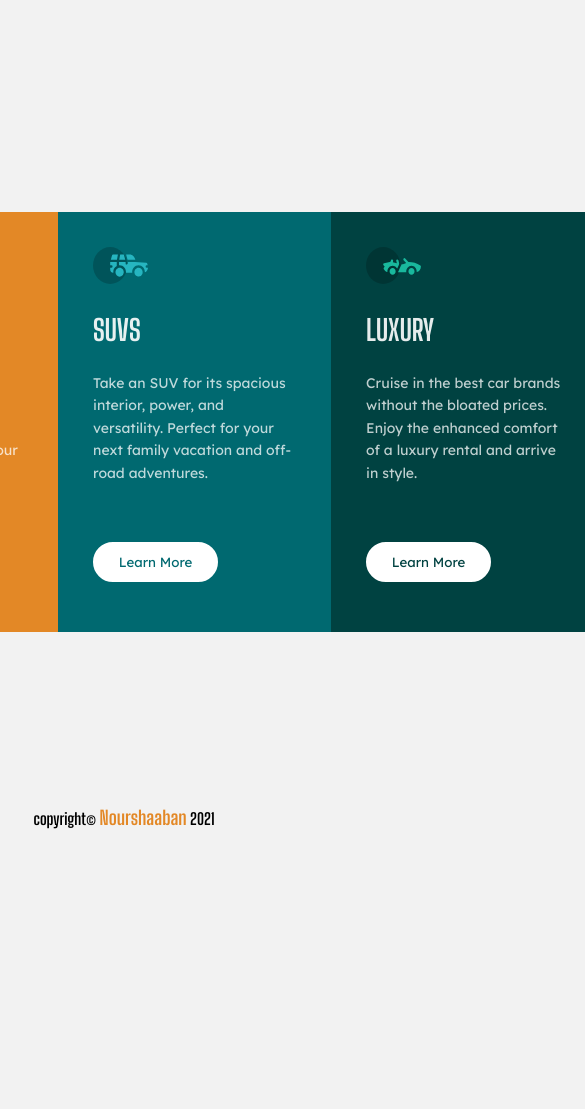
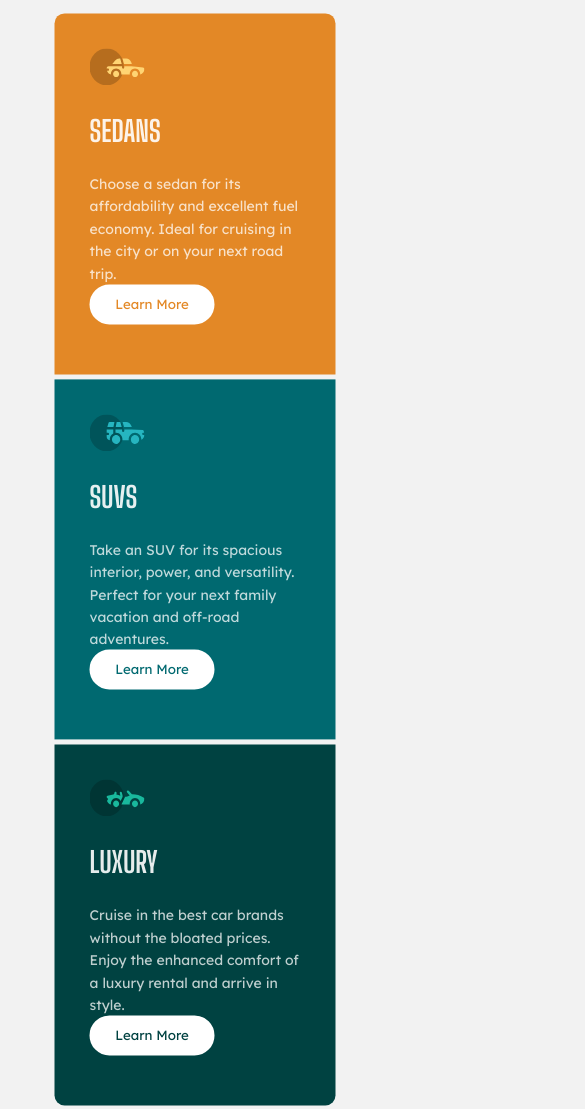
Before and after one commit to nourshaaban/HTML-and-CSS-small-project, a plain HTML site: page index.html in a window 390 px wide. Shown: the top 1109 px of the page, 585 px wide, since content can reach past the window. Before the commit the page ends 844 px from the top, so only its background shows below. Drawn offline with Linux system fonts and the light colour scheme.

Commit message:
upload webstile files

```diff
--- a/style.css
+++ b/style.css
@@ -104,3 +104,54 @@ body {
    text-decoration: underline;
    font-size: 18px;
 }
+@media (max-width: 768px) {
+    body {
+        height: 100vh;
+        /* display: flex;
+        justify-content: center;
+        align-items: center; */
+    }
+    .container {
+        display: flex;
+        flex-direction: column;
+        align-items: center;
+        width: 90%;
+        position: absolute;
+        top: 50%;
+        left: 50%;
+        transform: translate(-50%, -50%);
+        height: 130%;
+        margin-top: 140px;
+    }
+    .container div {
+        margin-bottom: 5px;
+        width: 80%;
+        border-radius: 10px;
+        height: 100%;
+    }
+    .container .sedans {
+        background-color: hsl(31, 77%, 52%);
+        border-bottom-right-radius: 0px;
+        border-bottom-left-radius: 0px;
+        border-top-right-radius: 10px;
+    }
+    .container .svus{
+        background-color: hsl(184, 100%, 22%);
+        border-radius: 0px;
+    }
+    .container .luxury {
+        background-color: hsl(179, 100%, 13%);
+        border-top-right-radius: 0px;
+        border-top-left-radius: 0px;
+        border-bottom-left-radius: 10px;
+    }
+        .footer {
+            font-family: 'Big Shoulders Display', cursive;
+            position: absolute;
+            bottom: -318px;
+            right: 43%;
+            margin: 10px 0;
+            /* font-size: 18px; */
+        }
+    }
+}
```
